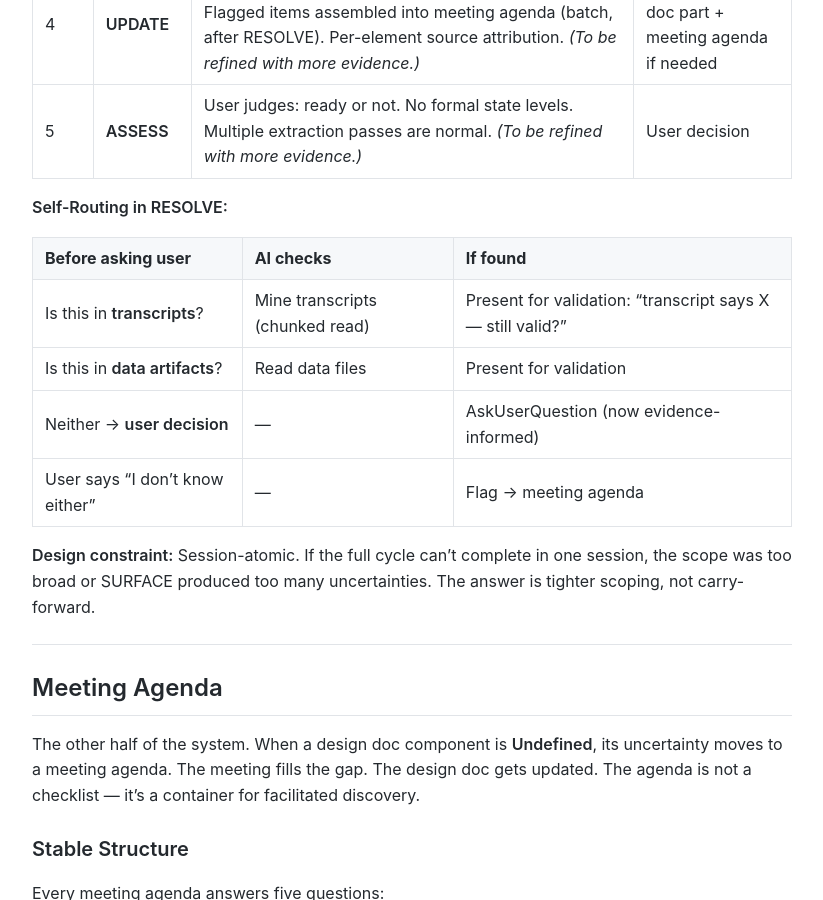
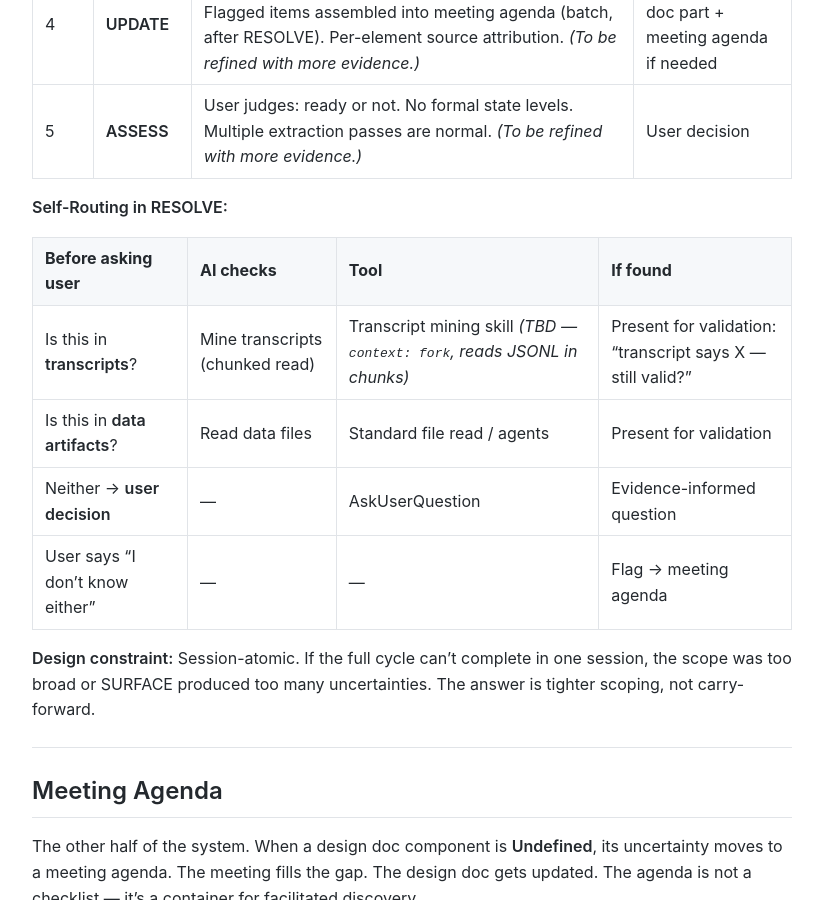
Before and after one commit to MariusWilsch/public-wilsch-ai-pages, a Jekyll site: the page built from global/design-doc-methodology.md, in a window 1280 px wide and 900 px high, scrolled down 4992 px. Shown: the whole window, without its empty margins (228-1051 px from the left). Built offline with Jekyll 4.4.1, drawn with Linux system fonts in a browser that asks for light colours; our own code applies the rules of GitHub Pages for plain Markdown files.

Commit message:
Sync from hippocampus 2026-02-11

```diff
--- a/global/design-doc-methodology.md
+++ b/global/design-doc-methodology.md
@@ -110,12 +110,12 @@ The component-by-component rhythm creates the design doc. The extraction pass de
 
 **Self-Routing in RESOLVE:**
 
-| Before asking user | AI checks | If found |
-|---|---|---|
-| Is this in **transcripts**? | Mine transcripts (chunked read) | Present for validation: "transcript says X — still valid?" |
-| Is this in **data artifacts**? | Read data files | Present for validation |
-| Neither → **user decision** | — | AskUserQuestion (now evidence-informed) |
-| User says "I don't know either" | — | Flag → meeting agenda |
+| Before asking user | AI checks | Tool | If found |
+|---|---|---|---|
+| Is this in **transcripts**? | Mine transcripts (chunked read) | Transcript mining skill *(TBD — `context: fork`, reads JSONL in chunks)* | Present for validation: "transcript says X — still valid?" |
+| Is this in **data artifacts**? | Read data files | Standard file read / agents | Present for validation |
+| Neither → **user decision** | — | AskUserQuestion | Evidence-informed question |
+| User says "I don't know either" | — | — | Flag → meeting agenda |
 
 **Design constraint:** Session-atomic. If the full cycle can't complete in one session, the scope was too broad or SURFACE produced too many uncertainties. The answer is tighter scoping, not carry-forward.
 
```
